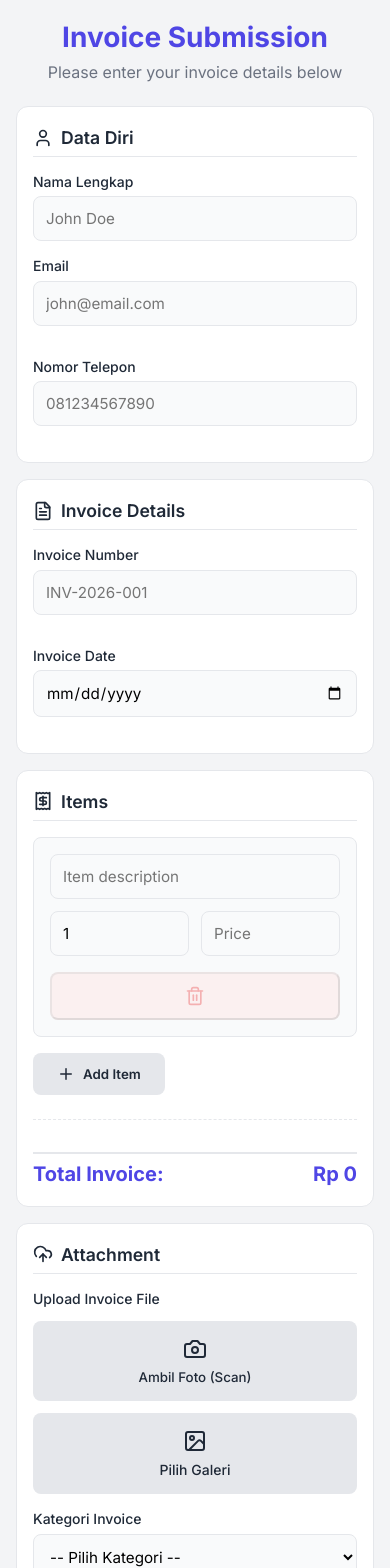
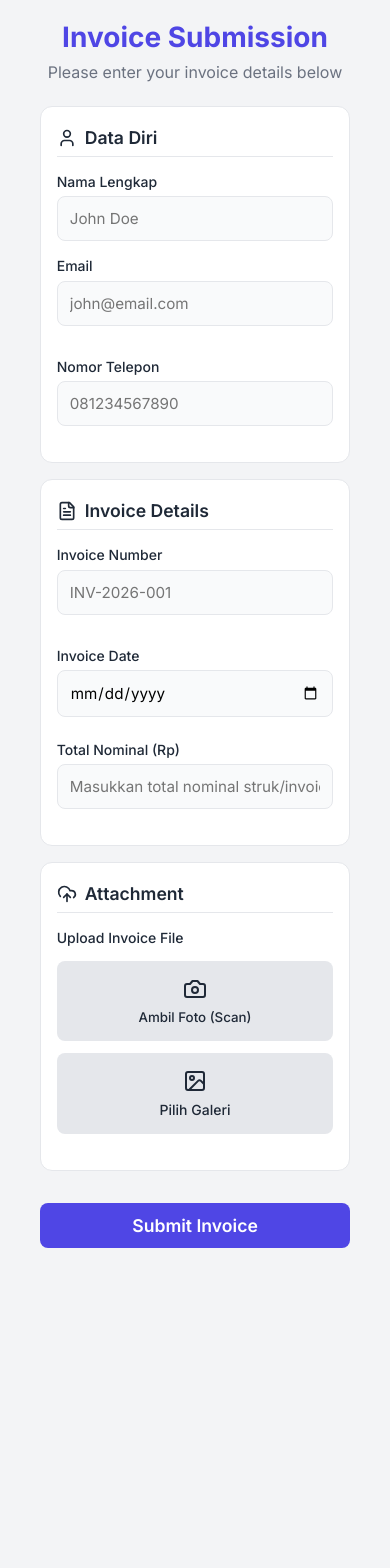
Before and after one commit to ybnel/webforminvoice, a React (Vite) app: page / in a window 390 px wide. Shown: the top 1568 px of the page. After the commit the page ends 1268 px from the top, so only its background shows below. Built offline with nearby package versions, Linux system fonts and the light colour scheme.

Commit message:
update baru

```diff
--- a/src/App.jsx
+++ b/src/App.jsx
@@ -32,11 +32,11 @@ function App() {
   };
 
   const handleSaveScan = (newAttachment) => {
-    setAttachments(prev => [...prev, newAttachment]);
+    setAttachments(prev => [...prev, { ...newAttachment, category: '' }]);
   };
 
   const handleSaveEdit = (updatedAttachment) => {
-    setAttachments(prev => prev.map(att => att.id === updatedAttachment.id ? updatedAttachment : att));
+    setAttachments(prev => prev.map(att => att.id === updatedAttachment.id ? { ...att, ...updatedAttachment } : att));
   };
 
   const handleRemoveAttachment = (id) => {
@@ -49,6 +49,12 @@ function App() {
     });
   };
 
+  const handleAttachmentCategoryChange = (id, category) => {
+    setAttachments(prev => prev.map(att =>
+      att.id === id ? { ...att, category } : att
+    ));
+  };
+
   return (
     <>
       <div style={{ display: isScannerOpen ? 'none' : 'block' }}>
@@ -58,6 +64,7 @@ function App() {
           onFileChange={handleFileChange}
           onOpenEditor={handleOpenEditorForAttachment}
           onRemoveAttachment={handleRemoveAttachment}
+          onCategoryChange={handleAttachmentCategoryChange}
         />
       </div>
 
--- a/src/components/InvoiceForm.jsx
+++ b/src/components/InvoiceForm.jsx
@@ -1,40 +1,14 @@
-import React, { useState } from 'react';
-import { Plus, Trash2, UploadCloud, FileText, User, Receipt, Camera, Image, Crop } from 'lucide-react';
+import React from 'react';
+import { Trash2, UploadCloud, FileText, User, Camera, Image, Crop } from 'lucide-react';
 
 function InvoiceForm({
   attachments = [],
   onOpenScanner,
   onFileChange,
   onOpenEditor,
-  onRemoveAttachment
+  onRemoveAttachment,
+  onCategoryChange
 }) {
-  const [items, setItems] = useState([{ id: 1, name: '', qty: 1, price: '' }]);
-
-  const handleAddItem = () => {
-    setItems([...items, { id: Date.now(), name: '', qty: 1, price: '' }]);
-  };
-
-  const handleRemoveItem = (id) => {
-    if (items.length > 1) {
-      setItems(items.filter(item => item.id !== id));
-    }
-  };
-
-  const handleItemChange = (id, field, value) => {
-    setItems(items.map(item =>
-      item.id === id ? { ...item, [field]: value } : item
-    ));
-  };
-
-  const calculateSubtotal = () => {
-    return items.reduce((sum, item) => {
-      const price = parseFloat(item.price) || 0;
-      const qty = parseFloat(item.qty) || 0;
-      return sum + (qty * price);
-    }, 0);
-  };
-
-  const total = calculateSubtotal();
 
   const handleSubmit = (e) => {
     e.preventDefault();
@@ -42,14 +16,27 @@ function InvoiceForm({
     const data = Object.fromEntries(formData.entries());
 
     const invoicePayload = {
-      ...data,
-      items,
-      total,
-      attachments: attachments.map(att => att.file), // actual File objects binary for upload
+      fullName: data.fullName,
+      email: data.email,
+      phone: data.phone,
+      invoiceNumber: data.invoiceNumber,
+      invoiceDate: data.invoiceDate,
+      totalAmount: parseFloat(data.totalAmount) || 0,
+      attachments: attachments.map(att => ({
+        name: att.name,
+        size: att.size,
+        category: att.category
+      })),
+      files: attachments.map(att => att.file) // actual File binaries for uploading
     };
 
     console.log('Submitting Invoice Payload:', invoicePayload);
-    alert('Form submitted! Ready to connect to Firebase / Google Sheets.\n\nCheck console to see the JSON payload!');
+    alert(
+      'Form submitted successfully!\n' +
+      `Total Claim: Rp ${(parseFloat(data.totalAmount) || 0).toLocaleString('id-ID')}\n` +
+      `Jumlah Bukti: ${attachments.length} Struk\n\n` +
+      'Check console to see the JSON payload!'
+    );
   };
 
   return (
@@ -70,11 +57,11 @@ function InvoiceForm({
           <div className="grid-2">
             <div className="input-group">
               <label htmlFor="email">Email</label>
-              <input id="email" name="email" type="email" placeholder="john@email.com" />
+              <input id="email" name="email" type="email" placeholder="john@email.com" required />
             </div>
             <div className="input-group">
               <label htmlFor="phone">Nomor Telepon</label>
-              <input id="phone" name="phone" type="tel" placeholder="081234567890" />
+              <input id="phone" name="phone" type="tel" placeholder="081234567890" required />
             </div>
           </div>
         </div>
@@ -92,69 +79,17 @@ function InvoiceForm({
               <input id="invoiceDate" name="invoiceDate" type="date" required />
             </div>
           </div>
-        </div>
-
-        {/* Items Section */}
-        <div className="section">
-          <h2 className="section-title"><Receipt size={20} /> Items</h2>
-          {items.map((item) => (
-            <div key={item.id} className="item-row">
-              <div className="input-group" style={{ marginBottom: 0 }}>
-                <input
-                  type="text"
-                  placeholder="Item description"
-                  value={item.name}
-                  onChange={(e) => handleItemChange(item.id, 'name', e.target.value)}
-                  required
-                />
-              </div>
-              <div className="input-group" style={{ marginBottom: 0 }}>
-                <input
-                  type="number"
-                  placeholder="Qty"
-                  min="1"
-                  step="any"
-                  value={item.qty}
-                  onChange={(e) => handleItemChange(item.id, 'qty', e.target.value)}
-                  required
-                />
-              </div>
-              <div className="input-group" style={{ marginBottom: 0 }}>
-                <input
-                  type="number"
-                  className="no-spin"
-                  placeholder="Price"
-                  min="0"
-                  value={item.price}
-                  onChange={(e) => handleItemChange(item.id, 'price', e.target.value)}
-                  required
-                />
-              </div>
-              <button
-                type="button"
-                className="btn-icon"
-                onClick={() => handleRemoveItem(item.id)}
-                disabled={items.length === 1}
-                style={{
-                  opacity: items.length === 1 ? 0.4 : 1,
-                  cursor: items.length === 1 ? 'not-allowed' : 'pointer'
-                }}
-                title="Remove Item"
-              >
-                <Trash2 size={20} />
-              </button>
-            </div>
-          ))}
-
-          <button type="button" className="btn btn-secondary" onClick={handleAddItem}>
-            <Plus size={18} /> Add Item
-          </button>
-
-          <div className="totals">
-            <div className="total-row grand">
-              <span>Total Invoice:</span>
-              <span>Rp {total.toLocaleString('id-ID')}</span>
-            </div>
+          <div className="input-group" style={{ marginTop: '0.5rem' }}>
+            <label htmlFor="totalAmount">Total Nominal (Rp)</label>
+            <input
+              id="totalAmount"
+              name="totalAmount"
+              type="number"
+              className="no-spin"
+              placeholder="Masukkan total nominal struk/invoice"
+              min="0"
+              required
+            />
           </div>
         </div>
 
@@ -204,6 +139,22 @@ function InvoiceForm({
                       <span style={{ fontSize: '0.75rem', color: 'var(--text-muted)' }}>
                         {att.size ? `${(att.size / 1024).toFixed(1)} KB` : ''}
                       </span>
+
+                      {/* Attachment Category Dropdown */}
+                      <div className="input-group" style={{ marginBottom: 0, marginTop: '0.5rem', maxWidth: '200px' }}>
+                        <select
+                          value={att.category}
+                          onChange={(e) => onCategoryChange(att.id, e.target.value)}
+                          required
+                          style={{ padding: '0.4rem', fontSize: '0.85rem' }}
+                        >
+                          <option value="" disabled>-- Pilih Kategori --</option>
+                          <option value="Tiket">Tiket</option>
+                          <option value="Makanan">Makanan</option>
+                          <option value="Transportasi">Transportasi</option>
+                          <option value="Lainnya">Lainnya</option>
+                        </select>
+                      </div>
                     </div>
                     <div className="scanned-preview-actions">
                       <button
@@ -228,16 +179,6 @@ function InvoiceForm({
               </div>
             )}
           </div>
-          <div className="input-group" style={{ marginTop: '1rem' }}>
-            <label htmlFor="category">Kategori Invoice</label>
-            <select id="category" name="category" defaultValue="" required>
-              <option value="" disabled>-- Pilih Kategori --</option>
-              <option value="Tiket">Tiket</option>
-              <option value="Makanan">Makanan</option>
-              <option value="Transportasi">Transportasi</option>
-              <option value="Lainnya">Lainnya</option>
-            </select>
-          </div>
         </div>
 
         <button type="submit" className="btn btn-primary">
--- a/src/index.css
+++ b/src/index.css
@@ -133,17 +133,7 @@ input[type="number"].no-spin {
   appearance: textfield;
 }
 
-.item-row {
-  display: grid;
-  grid-template-columns: 2fr 1fr 1fr auto;
-  gap: 1rem;
-  align-items: center;
-  margin-bottom: 1rem;
-}
 
-.item-row > div {
-  min-width: 0;
-}
 
 .btn {
   padding: 0.75rem 1.5rem;
@@ -568,28 +558,7 @@ input[type="number"].no-spin {
   .grid-2 {
     grid-template-columns: 1fr;
   }
-  .item-row {
-    grid-template-columns: 1fr 1fr;
-    gap: 0.75rem;
-    padding: 1rem;
-    background: #f9fafb;
-    border: 1px solid var(--border);
-    border-radius: 8px;
-  }
-  .item-row > .input-group:nth-child(1) {
-    grid-column: span 2;
-  }
-  .item-row > .input-group:nth-child(2) {
-    grid-column: span 1;
-  }
-  .item-row > .input-group:nth-child(3) {
-    grid-column: span 1;
-  }
-  .item-row > .btn-icon {
-    grid-column: span 2;
-    margin-top: 0.25rem;
-    padding: 0.75rem;
-  }
+
   .upload-options {
     flex-direction: column !important;
     gap: 0.75rem !important;
```
